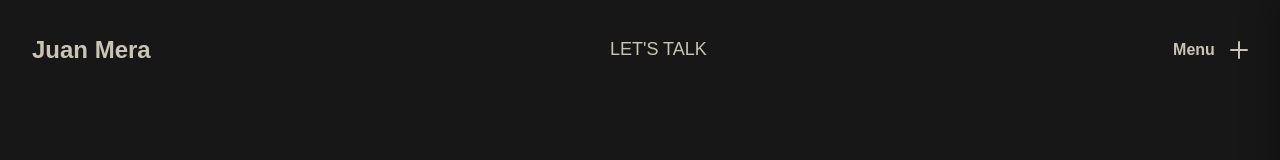
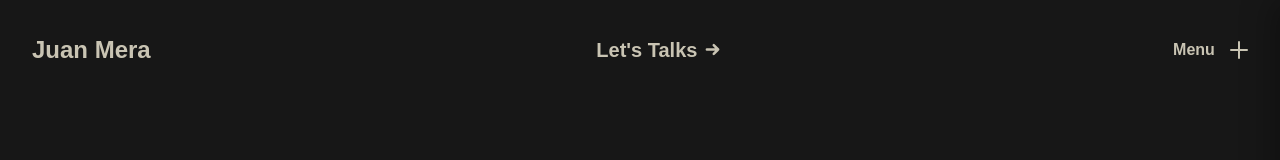
Before and after one commit to Juan1mera/Portfolio, a React (Vite) app: page / in a window 1280 px wide. Shown: the top 160 px of the page. Built offline with nearby package versions, Linux system fonts and the light colour scheme; a web font is replaced by a local one.

Commit message:
styles: Me olvide

```diff
--- a/src/components/LogoLoop.tsx
+++ b/src/components/LogoLoop.tsx
@@ -284,7 +284,7 @@ export const LogoLoop = React.memo<LogoLoopProps>(
               )}
             >
               {content}
-              <span className="text-[0px] group-hover:text-sm duration-300 font-bold pb-2.5">
+              <span className="text-[0px] group-hover:text-sm duration-300 font-bold ">
                 {hoverText}
               </span>
             </div>
--- a/src/components/NavBar.tsx
+++ b/src/components/NavBar.tsx
@@ -17,7 +17,7 @@ function NavBar() {
   ];
 
   const centerItems = [
-    { text: "Let's Talk", href: '/' },
+    { text: "Let's Talks", href: '/' },
   ];
 
   return (
--- a/src/components/ui/CustomLink.tsx
+++ b/src/components/ui/CustomLink.tsx
@@ -1,58 +1,106 @@
 import styled from 'styled-components';
+import { WebColors } from '../../constants/colors';
 
-interface CustomLinksProps {
+// Componente reutilizable
+interface CustomLinkProps {
+  href: string;
   text: string;
-    href: string;
+  className?: string;
 }
 
-
-const CustomLink = ({text, href}: CustomLinksProps) => {
+const CustomLink: React.FC<CustomLinkProps> = ({ href, text, className }) => {
   return (
-    <StyledWrapper>
+    <StyledWrapper className={className}>
       <a href={href}>
-        {text}
+        <span>{text}</span>
+        <svg
+          xmlns="http://www.w3.org/2000/svg"
+          className="icon"
+          fill="none"
+          viewBox="0 0 24 24"
+          stroke="currentColor"
+          strokeWidth={4}
+        >
+          <path strokeLinecap="round" strokeLinejoin="round" d="M14 5l7 7m0 0l-7 7m7-7H3" />
+        </svg>
       </a>
     </StyledWrapper>
   );
-}
+};
 
 const StyledWrapper = styled.div`
   a {
-    font-size: 18px;
-    font-weight: 300;
-    cursor: pointer;
-    position: relative;
+    padding: 0;
+    margin: 0;
     border: none;
     background: none;
-    text-transform: uppercase;
-    transition-timing-function: cubic-bezier(0.25, 0.8, 0.25, 1);
-    transition-duration: 400ms;
-    transition-property: color;
+    cursor: pointer;
+    display: inline-flex;
+    align-items: center;
+    gap: 0.5rem;
+    font-weight: 600;
+    font-size: 20px;
+    text-decoration: none;
+    color: ${WebColors.TextColor};
+    position: relative;
+    transition: color 0.3s ease-out;
+
+    /* Subrayado animado */
+    &::after {
+      content: "";
+      position: absolute;
+      width: 0;
+      left: 0;
+      bottom: -7px;
+      height: 2px;
+      background: ${WebColors.PurpleLight};
+      transition: width 0.3s ease-out;
     }
 
-  a:focus,
-  a:hover {
-    color: #fff;
+    /* Texto con efecto de pintado de izquierda a derecha */
+    span {
+      position: relative;
+      background: linear-gradient(
+        to right,
+        ${WebColors.PurpleLight},
+        ${WebColors.PurpleLight}
+      );
+      background-size: 0% 100%;
+      background-repeat: no-repeat;
+      background-clip: text;
+      -webkit-background-clip: text;
+      color: transparent;
+      transition: background-size 0.3s ease-out;
+      /* Color original visible antes del hover */
+      color: ${WebColors.TextColor};
+      -webkit-text-fill-color: ${WebColors.TextColor};
     }
 
-  a:focus:after,
-  a:hover:after {
-    width: 100%;
-    left: 0%;
+    /* Hover: activar animaciones */
+    &:hover {
+      span {
+        background-size: 100% 100%;
+        -webkit-text-fill-color: transparent; /* Asegura que se vea el gradiente */
       }
 
-  a:after {
-    content: "";
-    pointer-events: none;
-    bottom: -2px;
-    left: 50%;
-    position: absolute;
-    width: 0%;
-    height: 2px;
-    background-color: #C9C4B3;
-    transition-timing-function: cubic-bezier(0.25, 0.8, 0.25, 1);
-    transition-duration: 400ms;
-    transition-property: width, left;
-  }`;
+      &::after {
+        width: 100%;
+      }
+
+      .icon {
+        transform: translateX(4px);
+        stroke: ${WebColors.PurpleLight};
+      }
+    }
+
+    /* Ícono */
+    .icon {
+      width: 15px;
+      height: 15px;
+      stroke: ${WebColors.TextColor};
+      transition: transform 0.2s ease-out 0.1s, stroke 0.3s ease-out;
+    }
+  }
+`;
 
 export default CustomLink;
--- a/src/index.css
+++ b/src/index.css
@@ -25,6 +25,9 @@
   -moz-osx-font-smoothing: grayscale;
 }
 
+::selection {
+  background-color: #090909;
+}
 
 /* a {
   font-weight: 500;
--- a/src/views/home/Home.tsx
+++ b/src/views/home/Home.tsx
@@ -4,10 +4,10 @@ function Home() {
   return (
     <section
       id="home"
-      className="min-h-screen flex flex-col justify-start items-center gap-6 pt-44 w-full px-6 md:px-0"
+      className="flex flex-col justify-start items-center gap-8 pt-52 pb-96 w-full px-6 md:px-0"
     >
       {/* Línea 1: Alineada a la IZQUIERDA */}
-      <div className="w-full px-20 flex items-end gap-3 flex-wrap justify-start">
+      <div className="w-full px-20 flex items-center gap-3 flex-wrap justify-start">
         <BlurText
           text="I'm a"
           className="p-2 md:text-6xl text-3xl "
@@ -25,7 +25,7 @@ function Home() {
       </div>
 
       {/* Línea 2: Alineada a la DERECHA */}
-      <div className="w-full px-20 flex items-end gap-3 flex-wrap justify-end">
+      <div className="w-full px-20 flex items-center gap-3 flex-wrap justify-end">
         <BlurText
           text="DEVELOPER"
           className="font-extrabold text-5xl md:text-9xl text-purple-light"
```
Lines whose indentation alone changed are shown as unchanged.
